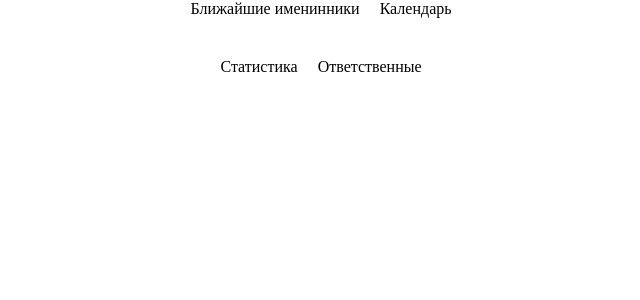
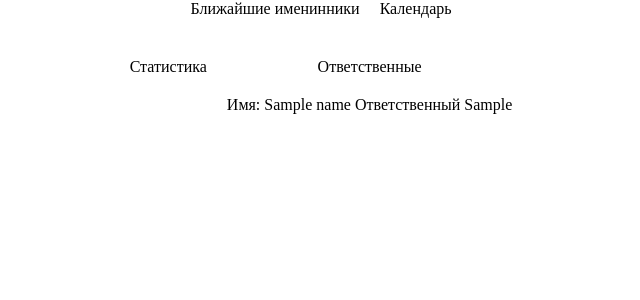
Before and after one commit to ledetav/NWA, a Django app: template NWA/NWA_archive/templates/index.html in a window 1280 px wide. Shown: the top 300 px of the page, without its empty margins (319-959 px from the left). Run offline with Django 5.2, Linux system fonts and the light colour scheme; tables that the repository leaves empty hold one stand-in row (values such as "Sample post"); the template is opened without the code that fills it: values that come from a table or form of the project are taken from there, most other values are stand-ins (such as "Sample title", 1, 10 or a date in 2020).

Commit message:
feat: Implement basic CSS rules

```diff
--- a/NWA/NWA_archive/templates/index.html
+++ b/NWA/NWA_archive/templates/index.html
@@ -28,7 +28,12 @@
             </div>
             <div class="rows-container item2">
                 <!-- контейнер для строк -->
-                <label>Ответственные</label>
+                <label class="label">Ответственные</label>
+                Имя: {{name}}
+                <!-- нужно имя ответственного -->
+                 Ответственный {% if moderators.id == northernwarmers.id %}
+                 {{moderators_position}}
+                 {% endif %}
             </div>
         </div>
 </body>
--- a/NWA/NWA_archive/views.py
+++ b/NWA/NWA_archive/views.py
@@ -2,8 +2,8 @@ from django.http import HttpResponse
 from django.shortcuts import render
 
 def index(request):
-    #data = { 'здесь будут переменные'} как передавать переменные: "<название переменное>": <переменная>
-    return render(request, 'index.html')
+    data = { 'name: nw_name'}
+    return render(request, 'index.html', context=data)
 
 def log(request):
     return render(request, 'log.html')
--- a/NWA/static/css/styles.css
+++ b/NWA/static/css/styles.css
@@ -16,7 +16,7 @@
     display: grid;
     grid-template-columns: auto auto;
     grid-template-rows: auto;
-    grid-auto-flow: row;
+    grid-auto-flow: column;
     gap: 20px;
     justify-self: center;
     grid-template-areas:
@@ -27,7 +27,7 @@
     display: grid;
     grid-template-columns: auto;
     grid-template-rows: auto auto;
-    grid-auto-flow: row;
+    grid-auto-flow: column;
     justify-self: center;
     gap: 20px;
 
@@ -40,3 +40,7 @@
 .item2 {
     grid-area: row-2;
 }
+
+label {
+    text-align: center;
+}
```
